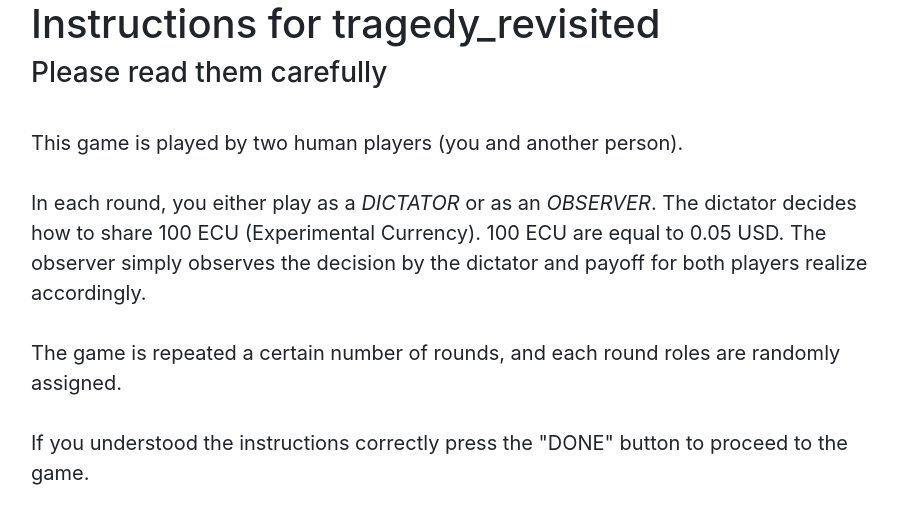
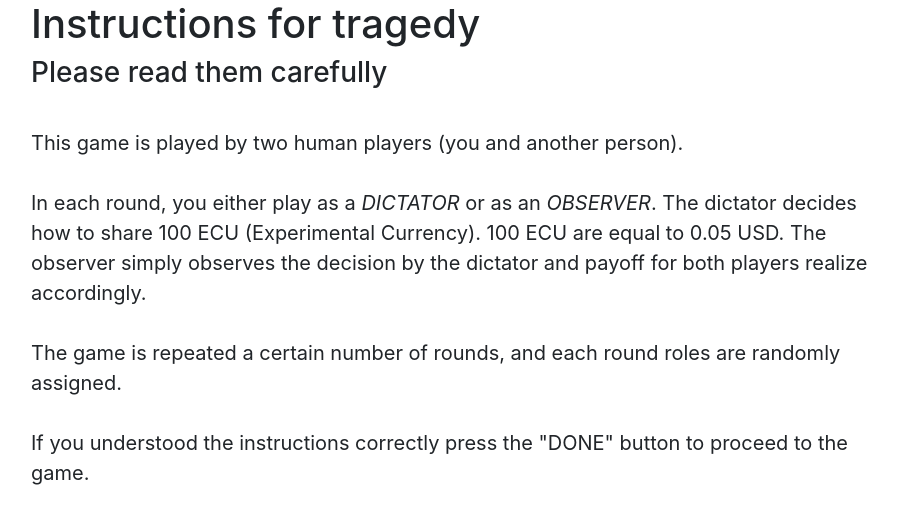
Before and after one commit to tr-2019/tragedy-revisited, a website: page public/instructions.htm in a window 1280 px wide. Shown: the whole page, without its empty margins (189-1087 px from the left). Drawn offline with nearby package versions, Linux system fonts and the light colour scheme.

Commit message:
Update instructions.htm

```diff
--- a/public/instructions.htm
+++ b/public/instructions.htm
@@ -4,7 +4,7 @@
 <link rel="stylesheet" href="css/style.css" />
 <body>
   <div id="container">
-    <h1>Instructions for tragedy_revisited</h1>
+    <h1>Instructions for tragedy</h1>
     <h3>Please read them carefully</h3>
     <div id="instructions">
       <br>
```
